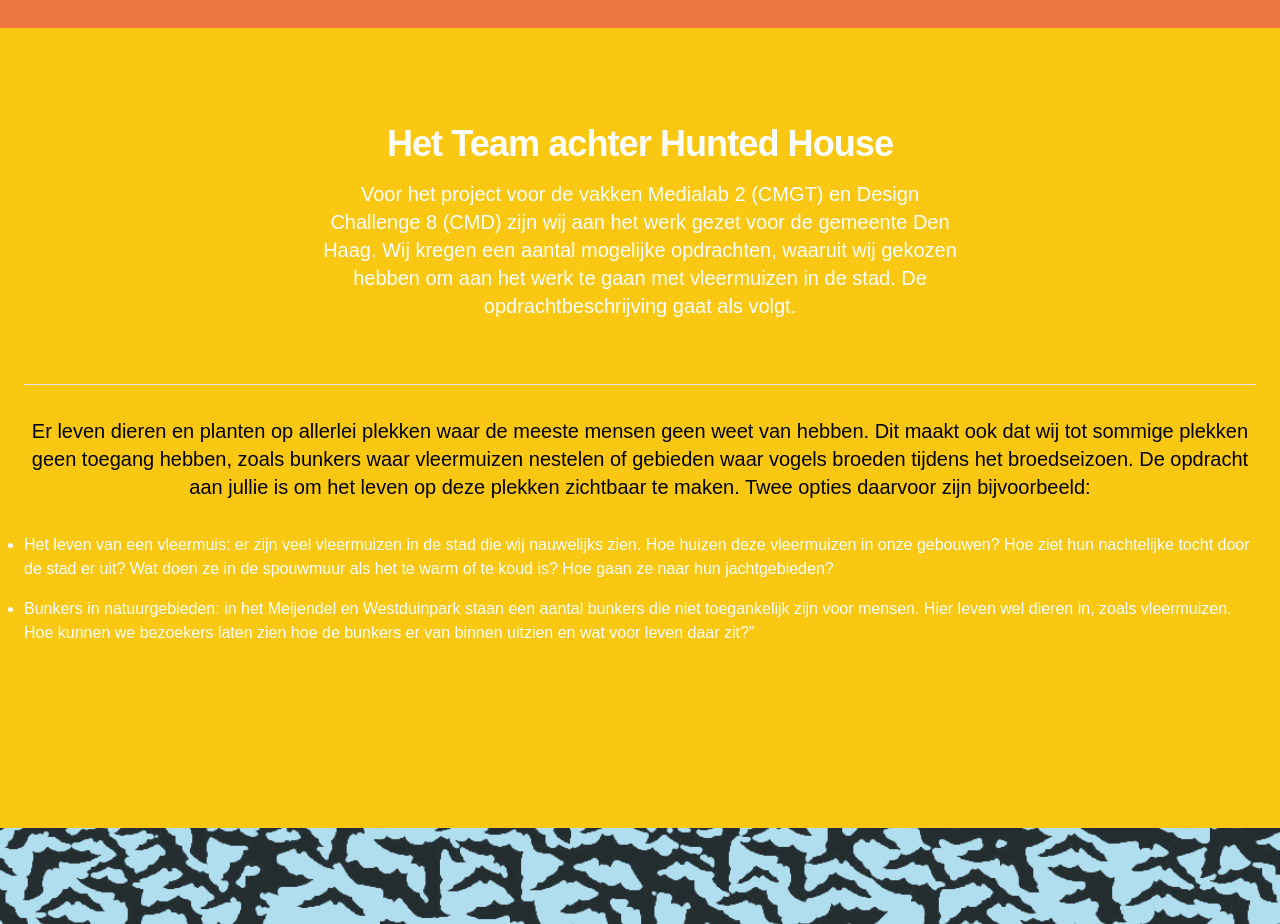
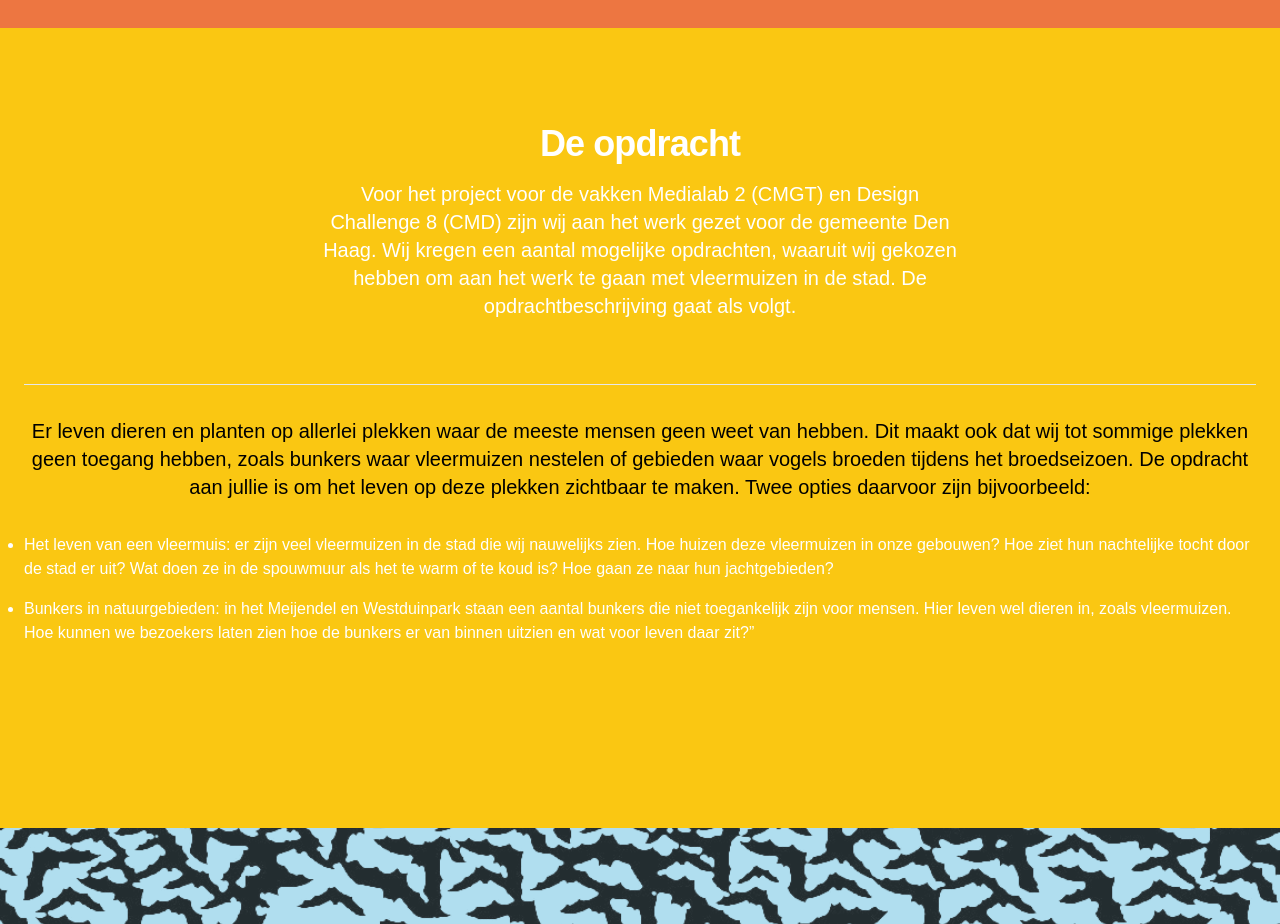
Before and after one commit to Hunted-House/Hunted-House-OP, a Next.js app: page / in a window 1280 px wide. Shown: the part 2060-2984 px from the top of the page. Built offline with nearby package versions, Linux system fonts and the light colour scheme.

Commit message:
Title changed

```diff
--- a/src/components/Assignment.js
+++ b/src/components/Assignment.js
@@ -2,10 +2,10 @@ import React from 'react';
 
 export default function Assignment() {
   return (
-    <section id='assignment' className="bg-tertiary min-h-screen">
+    <section id='assignment' className="bg-tertiary min-h-screen w-full">
       <div class="py-16 px-4 mx-auto max-w-screen-xl lg:py-24 lg:px-6">
         <div class="mx-auto max-w-screen-sm text-center mb-8 lg:mb-16">
-          <h2 class="mb-4 text-4xl tracking-tight font-extrabold text-white">Het Team achter Hunted House</h2>
+          <h2 class="mb-4 text-4xl tracking-tight font-extrabold text-white">De opdracht</h2>
           <p class="font-light text-white lg:mb-16 sm:text-xl">Voor het project voor de vakken Medialab 2 (CMGT) en Design Challenge 8 (CMD) zijn wij aan het werk gezet voor de gemeente Den Haag. Wij kregen een aantal mogelijke opdrachten, waaruit wij gekozen hebben om aan het werk te gaan met vleermuizen in de stad.  De opdrachtbeschrijving gaat als volgt.</p>
         </div>
         <hr class="h-px my-8 bg-gray-200" />
```
